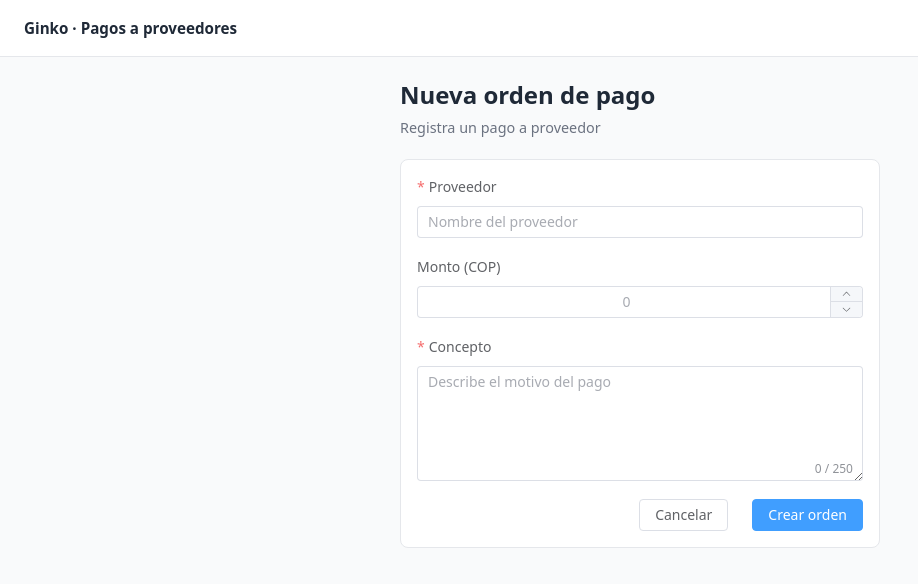
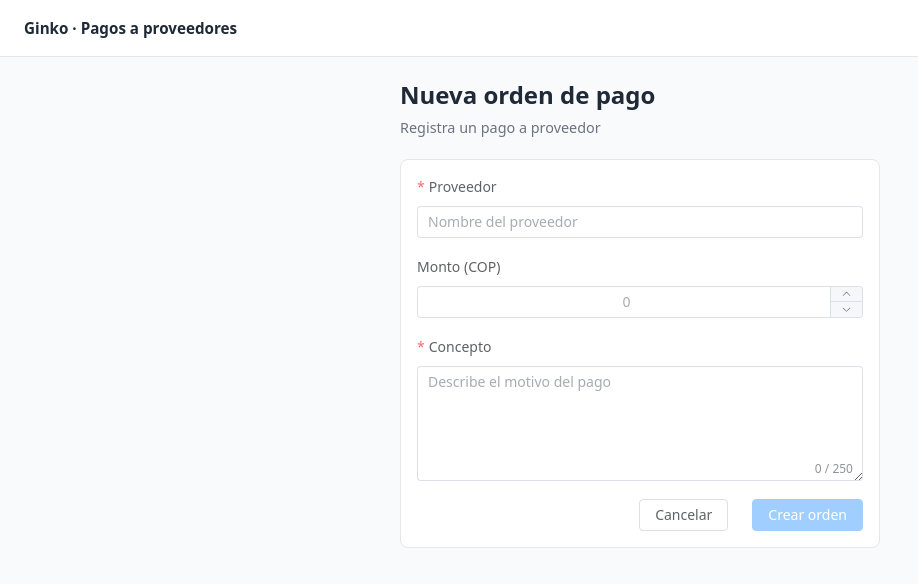
Before and after one commit to JheysonHerreraTISSINI/ginko-test, a Vue app: page /ordenes/nueva in a window 1280 px wide. Shown: the top 584 px of the page, without its empty margins (0-918 px from the left). Built offline with nearby package versions, Linux system fonts and the light colour scheme.

Commit message:
validación al enviar y botón deshabilitado en formulario

```diff
--- a/src/utils/create-order-rules.ts
+++ b/src/utils/create-order-rules.ts
@@ -7,7 +7,7 @@ export const createOrderRules: FormRules<CreatePaymentOrderForm> = {
     {
       required: true,
       message: 'El proveedor es obligatorio',
-      trigger: 'blur',
+      trigger: ['blur', 'change'],
     },
   ],
   monto: [
@@ -23,19 +23,28 @@ export const createOrderRules: FormRules<CreatePaymentOrderForm> = {
         }
         callback()
       },
-      trigger: 'blur',
+      trigger: ['blur', 'change'],
     },
   ],
   concepto: [
     {
       required: true,
       message: 'El concepto es obligatorio',
-      trigger: 'blur',
+      trigger: ['blur', 'change'],
     },
     {
       max: MAX_CONCEPT_LENGTH,
       message: `Máximo ${MAX_CONCEPT_LENGTH} caracteres`,
-      trigger: 'blur',
+      trigger: ['blur', 'change'],
     },
   ],
 }
+
+export function isCreateOrderFormValid(form: CreatePaymentOrderForm): boolean {
+  const proveedorOk = form.proveedor.trim().length > 0
+  const montoOk = form.monto !== null && form.monto > 0
+  const conceptoOk =
+    form.concepto.trim().length > 0 && form.concepto.length <= MAX_CONCEPT_LENGTH
+
+  return proveedorOk && montoOk && conceptoOk
+}
--- a/src/views/OrderCreateView.vue
+++ b/src/views/OrderCreateView.vue
@@ -1,18 +1,35 @@
 <script setup lang="ts">
-import { reactive } from 'vue'
+import { computed, reactive, ref } from 'vue'
 import { useRouter } from 'vue-router'
+import type { FormInstance } from 'element-plus'
+import { MAX_CONCEPT_LENGTH } from '@/constants/order.constant'
 import {
   emptyCreatePaymentOrderForm,
   type CreatePaymentOrderForm,
 } from '@/types/create-payment-order'
-import { createOrderRules } from '@/utils/create-order-rules'
-import { MAX_CONCEPT_LENGTH } from '@/constants/order.constant'
+import { createOrderRules, isCreateOrderFormValid } from '@/utils/create-order-rules'
 
 const router = useRouter()
+const formRef = ref<FormInstance>()
 const form = reactive<CreatePaymentOrderForm>(emptyCreatePaymentOrderForm())
+const isSubmitting = ref(false)
+
+const canSubmit = computed(
+  () => isCreateOrderFormValid(form) && !isSubmitting.value,
+)
 
 function goBack() {
   router.push({ name: 'orders-list' })
+}
+
+async function handleSubmit() {
+  if (!formRef.value) return
+
+  try {
+    await formRef.value.validate()
+  } catch (error) {
+    console.error(error)
+  }
 }
 </script>
 
@@ -24,11 +41,12 @@ function goBack() {
     </header>
 
     <el-form
+      ref="formRef"
       :model="form"
       :rules="createOrderRules"
       label-position="top"
       class="order-create__form"
-      @submit.prevent
+      @submit.prevent="handleSubmit"
     >
       <el-form-item label="Proveedor" prop="proveedor">
         <el-input v-model="form.proveedor" placeholder="Nombre del proveedor" />
@@ -58,7 +76,14 @@ function goBack() {
 
       <div class="order-create__actions">
         <el-button @click="goBack">Cancelar</el-button>
-        <el-button type="primary">Crear orden</el-button>
+        <el-button
+          type="primary"
+          :disabled="!canSubmit"
+          :loading="isSubmitting"
+          @click="handleSubmit"
+        >
+          Crear orden
+        </el-button>
       </div>
     </el-form>
   </section>
```
Also changed, not shown: 2 other files (tests, documents, lock files or other folders).
